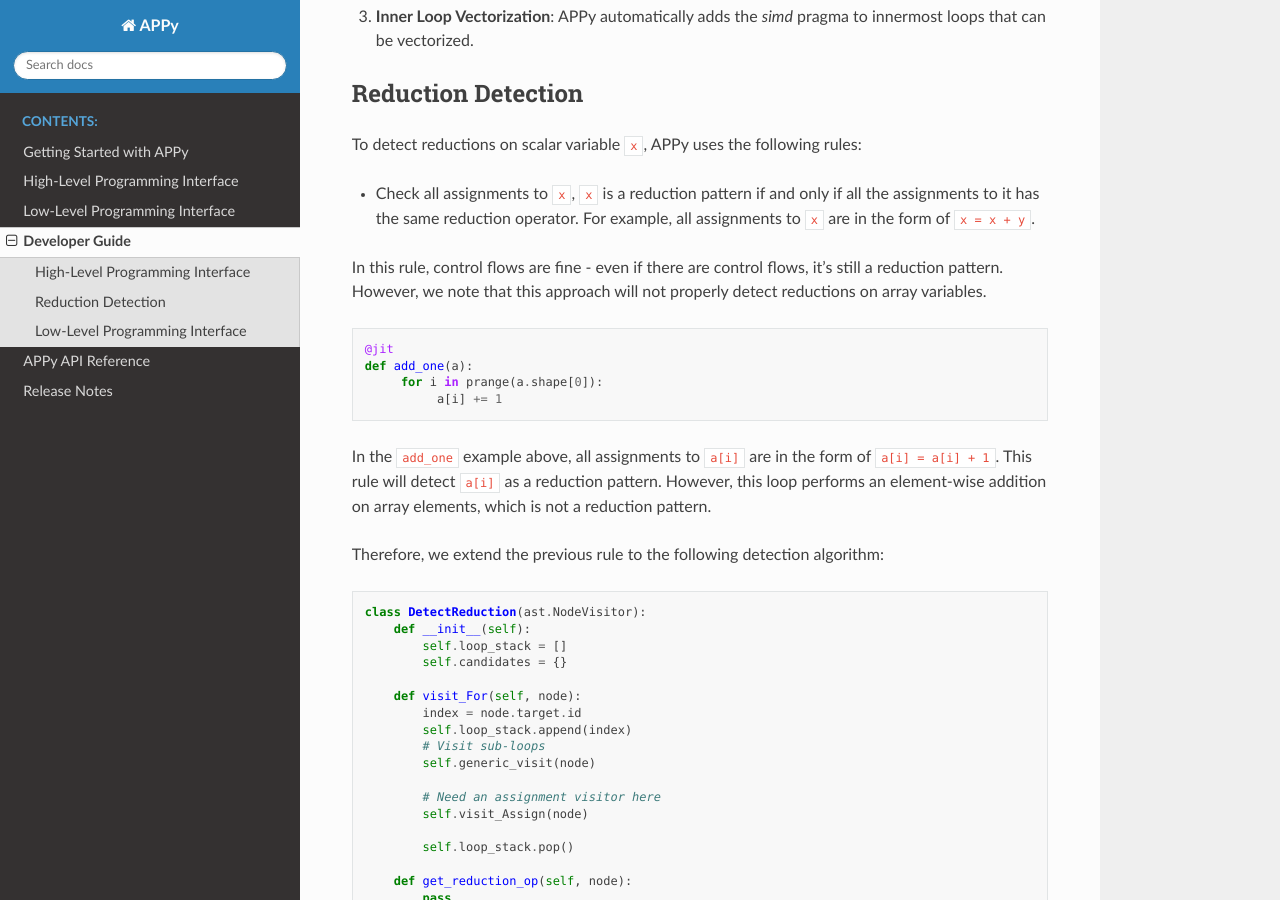
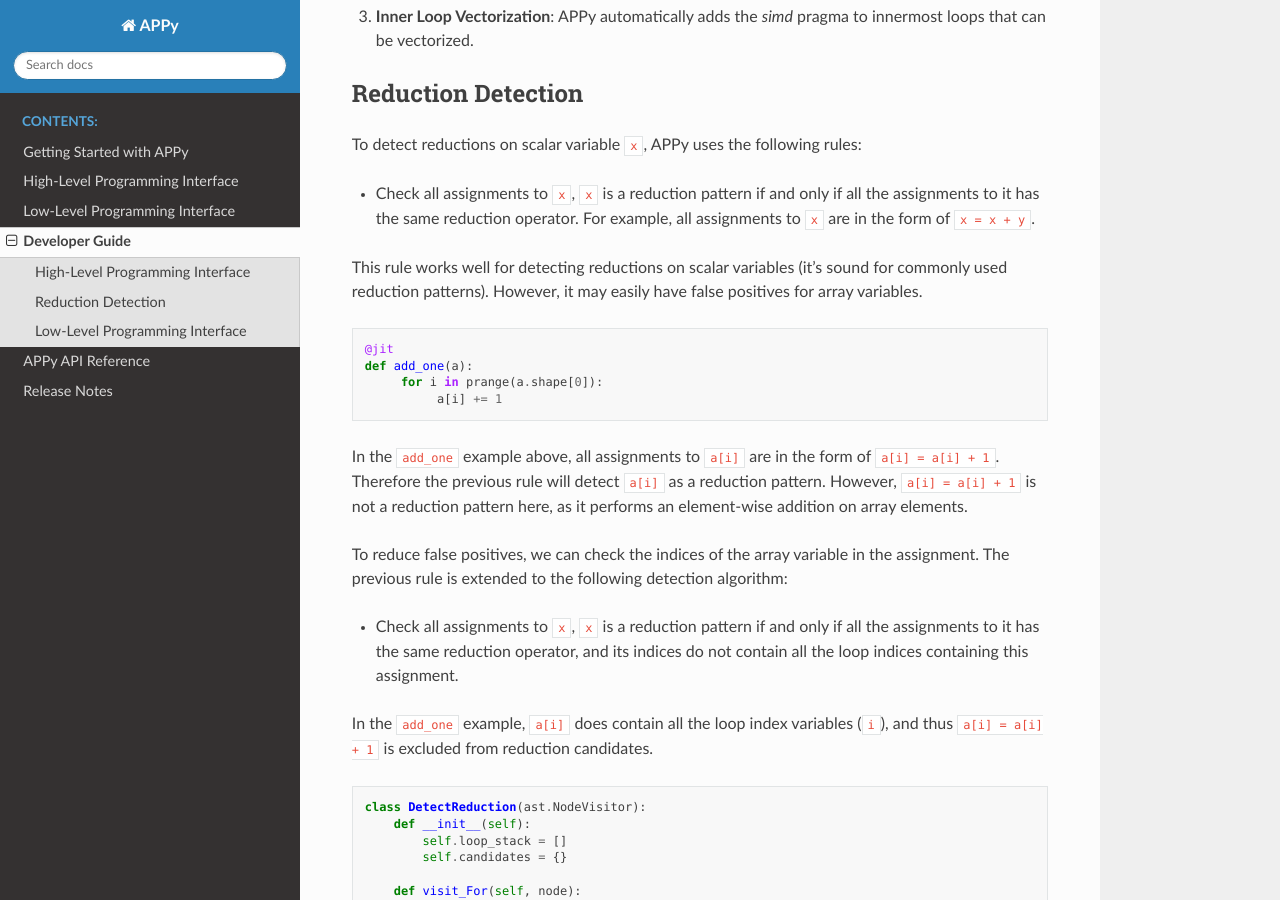
Before and after one commit to habanero-lab/APPy, a Sphinx documentation site: the page built from docs/source/developer.rst, in a window 1280 px wide and 900 px high, scrolled down 428 px. Built offline with Sphinx 7.4.7 and the Read the Docs theme 3.1.0, drawn with Linux system fonts in a browser that asks for light colours.

Commit message:
updated docs

```diff
--- a/docs/source/developer.rst
+++ b/docs/source/developer.rst
@@ -23,8 +23,8 @@ To detect reductions on scalar variable ``x``, APPy uses the following rules:
 
 * Check all assignments to ``x``, ``x`` is a reduction pattern if and only if all the assignments to it has the same reduction operator. For example, all assignments to ``x`` are in the form of ``x = x + y``.
 
-In this rule, control flows are fine - even if there are control flows, it's still a reduction pattern. However,
-we note that this approach will not properly detect reductions on array variables.
+This rule works well for detecting reductions on scalar variables (it's sound for commonly used reduction patterns). However, it may easily have false positives
+for array variables.
 
 .. code-block:: python
 
@@ -34,10 +34,14 @@ we note that this approach will not properly detect reductions on array variable
               a[i] += 1
 
 In the ``add_one`` example above, all assignments to ``a[i]`` are in the form of ``a[i] = a[i] + 1``.
-This rule will detect ``a[i]`` as a reduction pattern. However, this loop performs an element-wise addition
-on array elements, which is not a reduction pattern.
+Therefore the previous rule will detect ``a[i]`` as a reduction pattern. However, ``a[i] = a[i] + 1`` is not a reduction pattern here, as it performs an element-wise addition on array elements.
 
-Therefore, we extend the previous rule to the following detection algorithm:
+To reduce false positives, we can check the indices of the array variable in the assignment.
+The previous rule is extended to the following detection algorithm:
+
+* Check all assignments to ``x``, ``x`` is a reduction pattern if and only if all the assignments to it has the same reduction operator, and its indices do not contain all the loop indices containing this assignment.
+
+In the ``add_one`` example, ``a[i]`` does contain all the loop index variables (``i``), and thus ``a[i] = a[i] + 1`` is excluded from reduction candidates.
 
 .. code-block:: python
 
```
